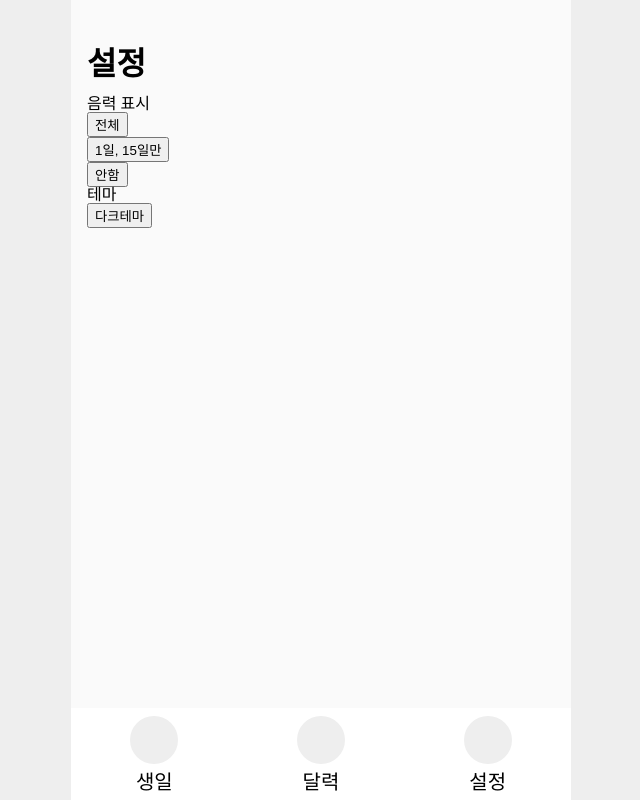
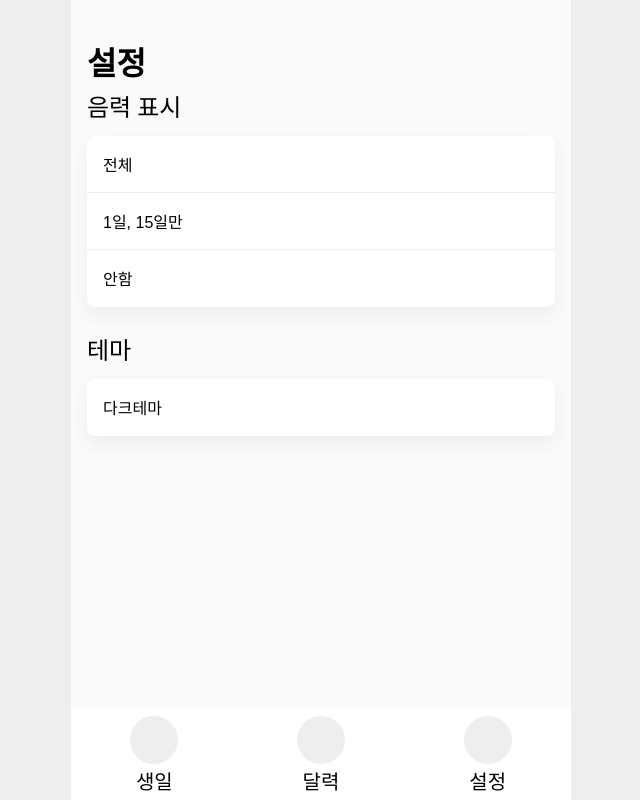
Before and after one commit to wangkodok/birthday-webapp, a React (Vite) app: page /setting in a window 1280 px wide. Shown: the whole page, without its empty margins (319-959 px from the left). Built offline with nearby package versions, Linux system fonts and the light colour scheme.

Commit message:
설정 페이지 스타일 작업

```diff
--- a/src/index.css
+++ b/src/index.css
@@ -166,3 +166,31 @@
 .sec-setting {
   padding: 48px 0;
 }
+
+.sec-setting p {
+  font-size: 24px;
+  margin: 0 0 16px 0;
+}
+
+.sec-setting ul {
+  margin: 0 0 32px 0;
+  border-radius: 8px;
+  background-color: #fff;
+  box-shadow: 0px 8px 16px 0px #eee;
+}
+
+.sec-setting li button {
+  background: inherit;
+  border: none;
+  cursor: pointer;
+
+  text-align: left;
+  font-size: 16px;
+  padding: 16px;
+  width: 100%;
+  border-bottom: 1px solid #eee;
+}
+
+.sec-setting li:last-child button {
+  border-bottom: 1px solid transparent;
+}
```
